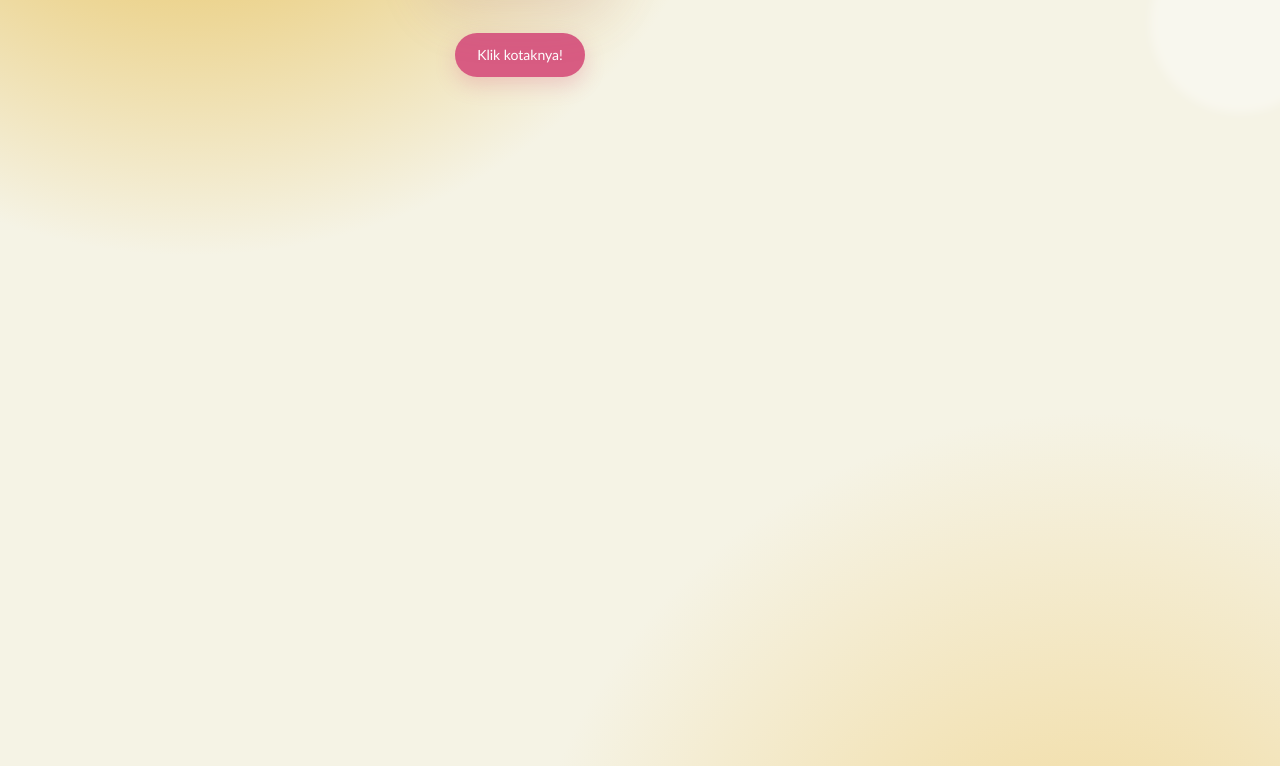
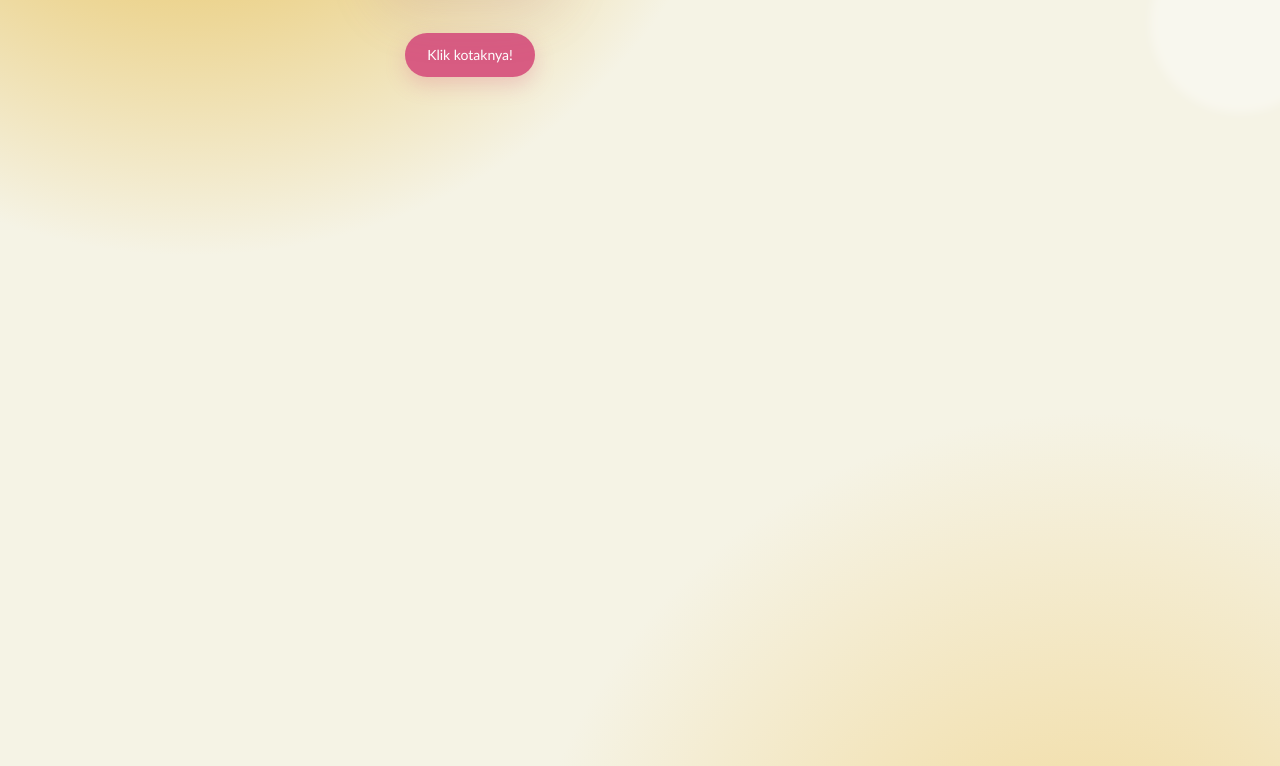
Before and after one commit to mjwolfie12-boop/Jhdo0r, a plain HTML site: page index.html in a window 1280 px wide. Shown: the part 757-1523 px from the top of the page. Drawn offline with Linux system fonts and the light colour scheme.

Commit message:
style.css

```diff
--- a/style.css
+++ b/style.css
@@ -7,7 +7,7 @@
 }
 
 body {
-    margin: 80px;
+    margin: 30px;
     min-height: 100vh;
 
     font-family: "Trebuchet MS", sans-serif;
```
